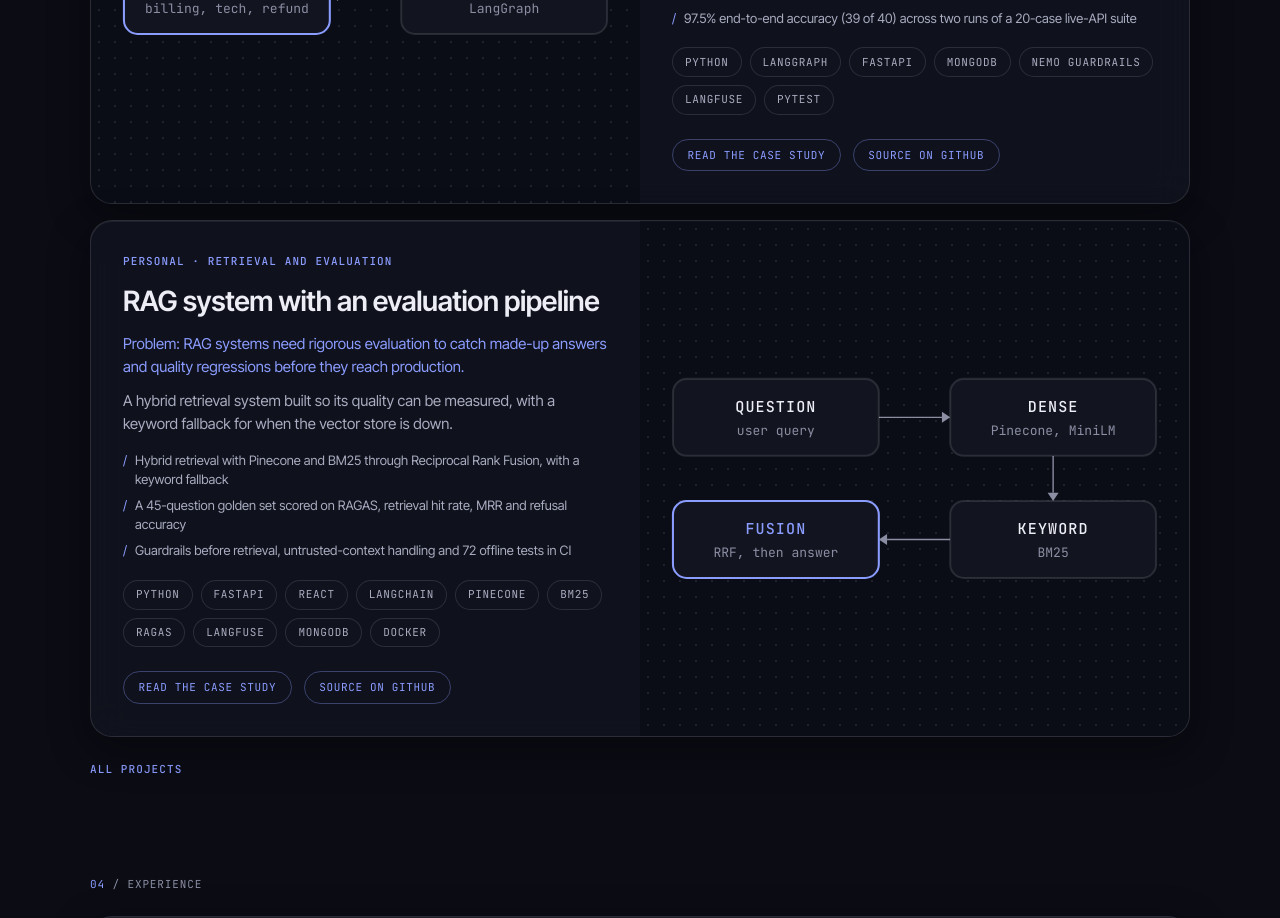
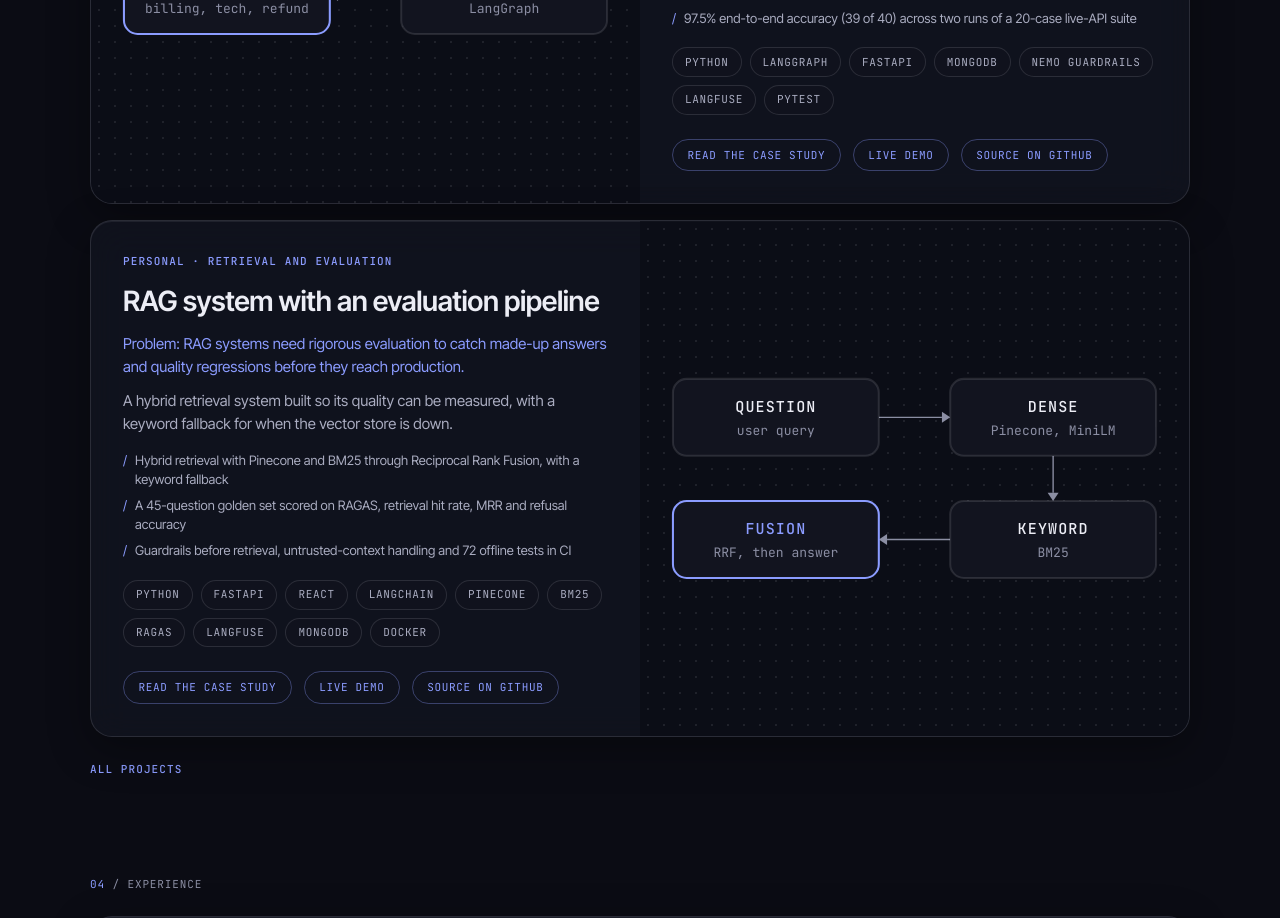
Before and after one commit to vaibhav-panchal8277/Portfolio, a Next.js app: page / in a window 1280 px wide. Shown: the part 2560-3478 px from the top of the page. Built offline with nearby package versions, Linux system fonts and the light colour scheme.

Commit message:
Add live demo links for MESH and RAG projects

```diff
--- a/src/components/shared/CaseStudy.tsx
+++ b/src/components/shared/CaseStudy.tsx
@@ -43,14 +43,14 @@ export default function CaseStudy({
 
       {(item.repo || item.live) && (
         <div className="mt-10 flex flex-wrap gap-3">
+          {item.live && (
+            <a href={item.live} className="pill">
+              Live demo
+            </a>
+          )}
           {item.repo && (
             <a href={item.repo} className="pill">
               Source on GitHub
-            </a>
-          )}
-          {item.live && (
-            <a href={item.live} className="pill">
-              Live site
             </a>
           )}
         </div>
--- a/src/components/shared/ProjectRow.tsx
+++ b/src/components/shared/ProjectRow.tsx
@@ -53,14 +53,14 @@ export default function ProjectRow({
                 Read the case study
               </Link>
             )}
+            {item.live && (
+              <a href={item.live} className="pill">
+                Live demo
+              </a>
+            )}
             {item.repo && (
               <a href={item.repo} className="pill">
                 Source on GitHub
-              </a>
-            )}
-            {item.live && (
-              <a href={item.live} className="pill">
-                Live site
               </a>
             )}
           </div>
--- a/src/content/projects.ts
+++ b/src/content/projects.ts
@@ -22,6 +22,7 @@ export const projects: Project[] = [
     ],
     tags: ["Python", "LangGraph", "FastAPI", "MongoDB", "NeMo Guardrails", "Langfuse", "Pytest"],
     repo: "https://github.com/vaibhav-panchal8277/Multi-Agent-Customer-Support-System",
+    live: "https://multi-agent-customer-support-system-ten.vercel.app",
     cover: [
       { label: "Customer", sub: "query" },
       { label: "Guardrails", sub: "input rails" },
@@ -67,6 +68,7 @@ export const projects: Project[] = [
     ],
     tags: ["Python", "FastAPI", "React", "LangChain", "Pinecone", "BM25", "RAGAS", "Langfuse", "MongoDB", "Docker"],
     repo: "https://github.com/vaibhav-panchal8277/Production-RAG-System-with-Evaluation",
+    live: "https://production-rag-system-with-evaluati-nine.vercel.app",
     cover: [
       { label: "Question", sub: "user query" },
       { label: "Dense", sub: "Pinecone, MiniLM" },
```
Also changed, not shown: 1 other file (tests, documents, lock files or other folders).
